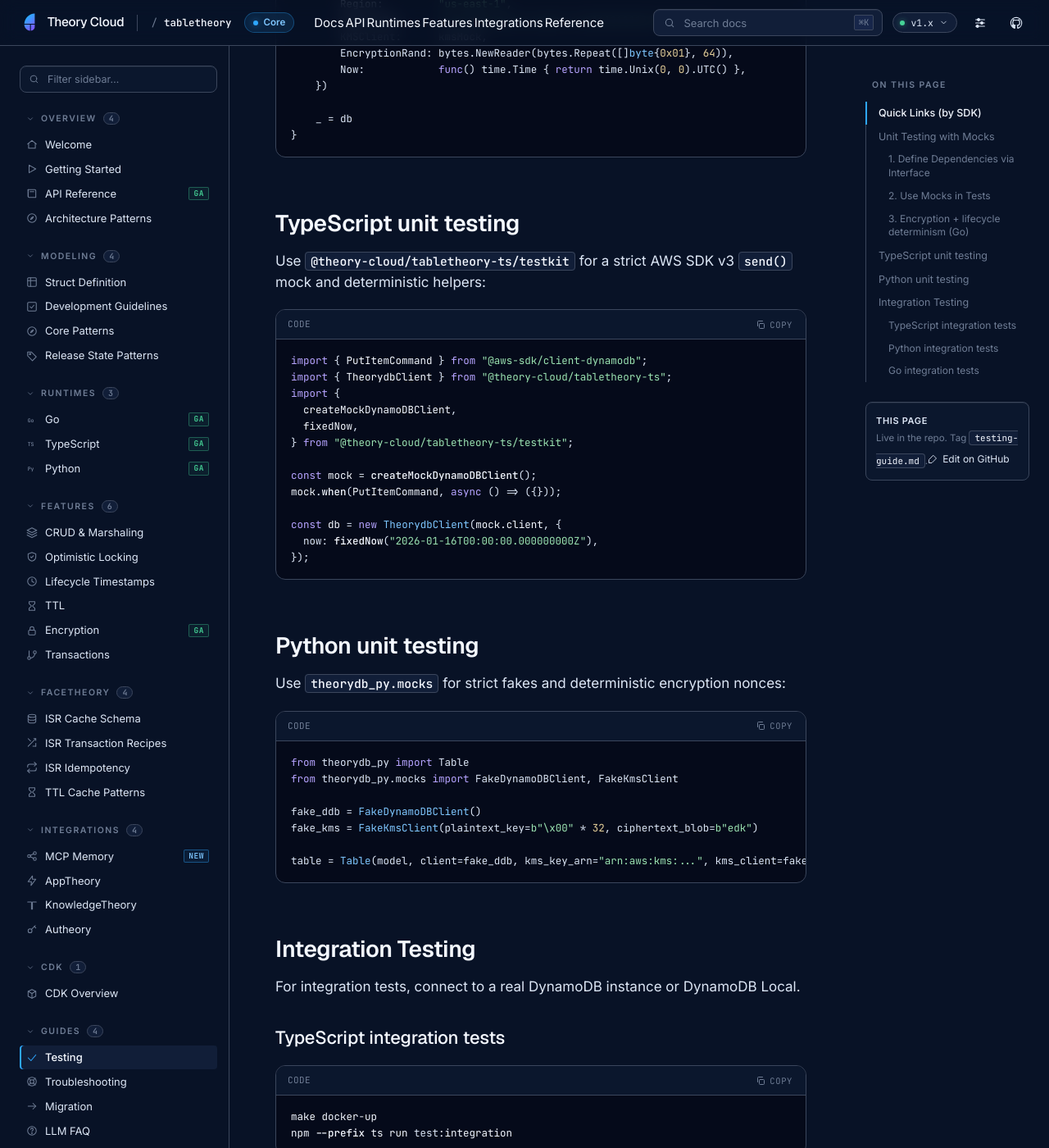
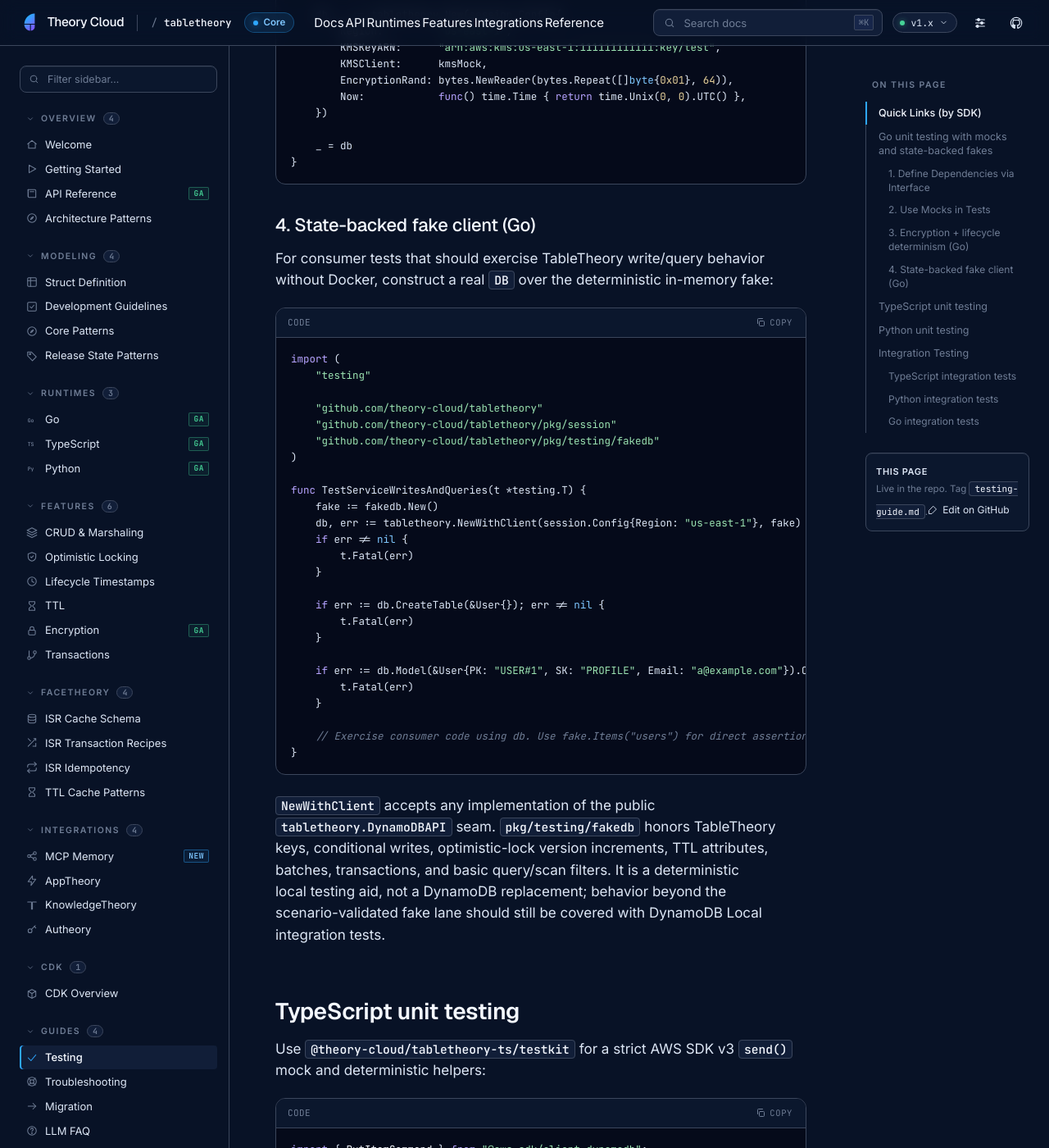
Before and after one commit to theory-cloud/TableTheory, a Jekyll site: the page built from docs/testing-guide.md, in a window 1280 px wide and 1400 px high, scrolled down 2467 px. Shown: the whole window at 82% size. Built offline with Jekyll 4.4.1, drawn with Linux system fonts in a browser that asks for light colours; some of the changed text lies outside the part shown.

Commit message:
docs(testkit): document consumer testing fakes
Refs THE-2395

Refs THE-2397

Refs THE-2400

Refs THE-2402

Refs THE-2403

````diff
--- a/docs/testing-guide.md
+++ b/docs/testing-guide.md
@@ -12,7 +12,7 @@ This guide explains how to write unit and integration tests for applications usi
 - TypeScript: runtime-specific testing guide is staged alongside this document in the shared TableTheory subtree
 - Python: runtime-specific testing guide is staged alongside this document in the shared TableTheory subtree
 
-## Unit Testing with Mocks
+## Go unit testing with mocks and state-backed fakes
 
 To write unit tests without connecting to DynamoDB, use the `core.DB` interface and the provided mocks.
 
@@ -103,6 +103,44 @@ func TestEncryptedWrites(t *testing.T) {
 }
 ```
 
+### 4. State-backed fake client (Go)
+
+For consumer tests that should exercise TableTheory write/query behavior without Docker, construct a real `DB` over the
+deterministic in-memory fake:
+
+```go
+import (
+    "testing"
+
+    "github.com/theory-cloud/tabletheory"
+    "github.com/theory-cloud/tabletheory/pkg/session"
+    "github.com/theory-cloud/tabletheory/pkg/testing/fakedb"
+)
+
+func TestServiceWritesAndQueries(t *testing.T) {
+    fake := fakedb.New()
+    db, err := tabletheory.NewWithClient(session.Config{Region: "us-east-1"}, fake)
+    if err != nil {
+        t.Fatal(err)
+    }
+
+    if err := db.CreateTable(&User{}); err != nil {
+        t.Fatal(err)
+    }
+
+    if err := db.Model(&User{PK: "USER#1", SK: "PROFILE", Email: "a@example.com"}).Create(); err != nil {
+        t.Fatal(err)
+    }
+
+    // Exercise consumer code using db. Use fake.Items("users") for direct assertions when useful.
+}
+```
+
+`NewWithClient` accepts any implementation of the public `tabletheory.DynamoDBAPI` seam. `pkg/testing/fakedb` honors
+TableTheory keys, conditional writes, optimistic-lock version increments, TTL attributes, batches, transactions, and basic
+query/scan filters. It is a deterministic local testing aid, not a DynamoDB replacement; behavior beyond the
+scenario-validated fake lane should still be covered with DynamoDB Local integration tests.
+
 ## TypeScript unit testing
 
 Use `@theory-cloud/tabletheory-ts/testkit` for a strict AWS SDK v3 `send()` mock and deterministic helpers:
@@ -123,6 +161,19 @@ const db = new TheorydbClient(mock.client, {
 });
 ```
 
+For stateful write-then-query tests, use the TypeScript stateful fake:
+
+```ts
+import { TheorydbClient } from "@theory-cloud/tabletheory-ts";
+import { createStatefulDynamoDBClient } from "@theory-cloud/tabletheory-ts/testkit";
+
+const { client, fake } = createStatefulDynamoDBClient();
+const db = new TheorydbClient(client);
+
+// Register models, write through db, then query through db.
+// fake.items("users") returns a deterministic snapshot for direct assertions.
+```
+
 ## Python unit testing
 
 Use `theorydb_py.mocks` for strict fakes and deterministic encryption nonces:
@@ -135,6 +186,18 @@ fake_ddb = FakeDynamoDBClient()
 fake_kms = FakeKmsClient(plaintext_key=b"\x00" * 32, ciphertext_blob=b"edk")
 
 table = Table(model, client=fake_ddb, kms_key_arn="arn:aws:kms:...", kms_client=fake_kms, rand_bytes=lambda n: b"\x01" * n)
+```
+
+For stateful Python tests that should exercise TableTheory query/write behavior without scripting every command:
+
+```python
+from tabletheory_py import StatefulDynamoDBClient, Table
+
+fake_ddb = StatefulDynamoDBClient()
+table = Table(model, client=fake_ddb)
+
+# table.put(...), table.query(...), table.update(...)
+# fake_ddb.items("notes") returns a deterministic snapshot for direct assertions.
 ```
 
 ## Integration Testing
````
Also changed, not shown: CHANGELOG.md.
